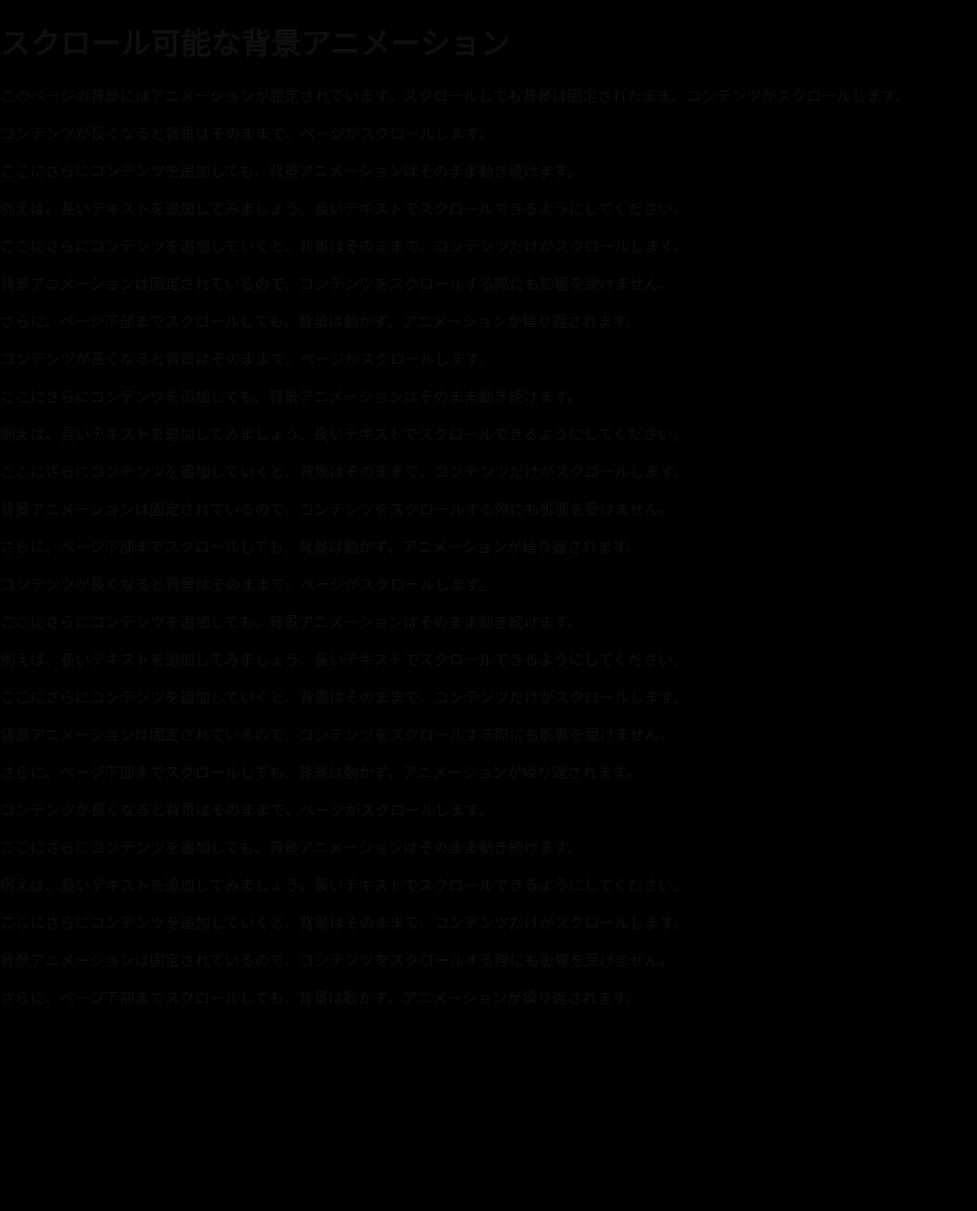
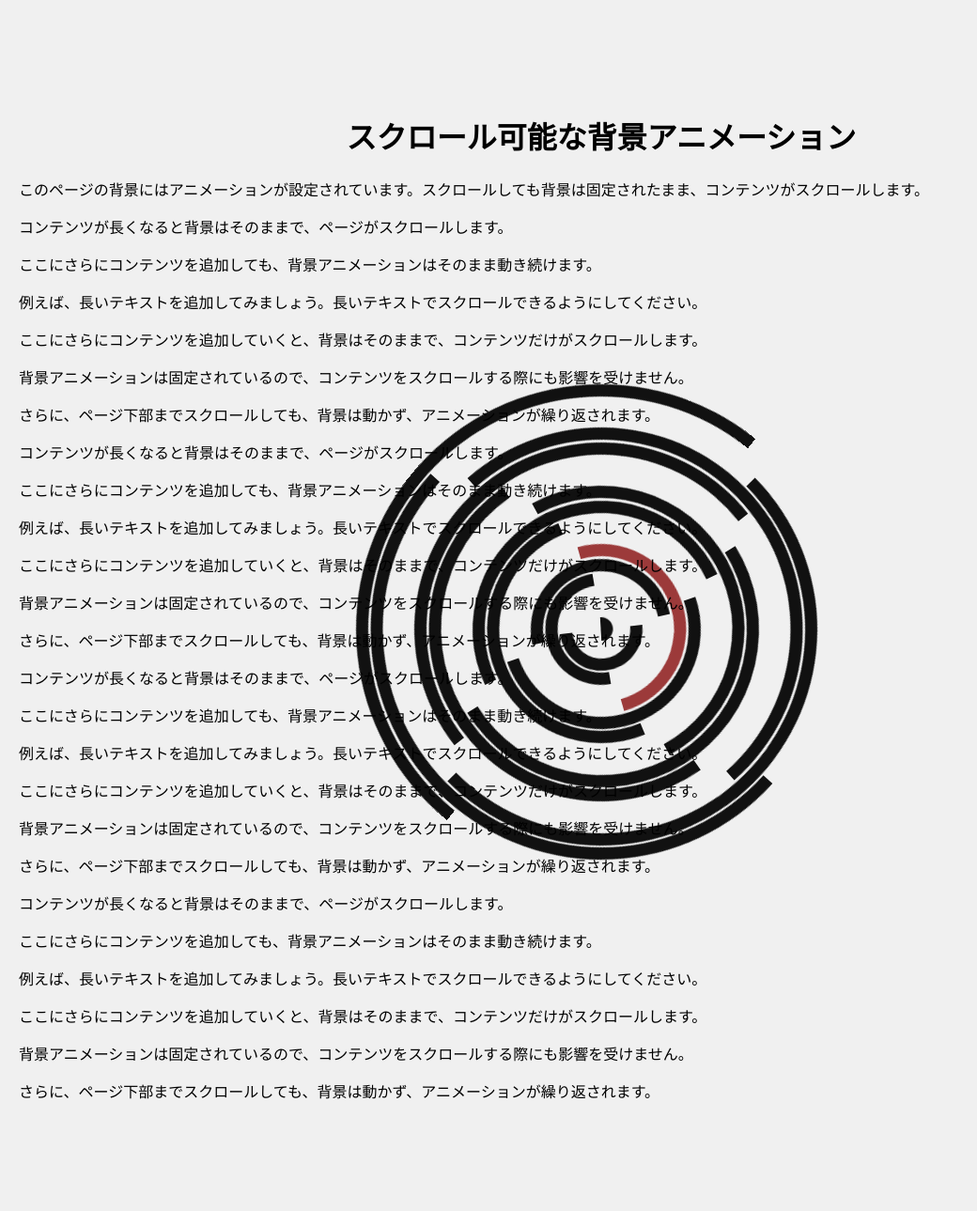
Before and after one commit to Yasu521/Yasu521.github.io, a PHP site: page /content/project/project-en.html in a window 1280 px wide. Shown: the whole page at 94% size, without its empty margins (0-1040 px from the left). Before the commit the page ends 1069 px from the top, so only its background shows below. Run offline with PHP 8.4, Linux system fonts and the light colour scheme.

Commit message:
Update styles.css

```diff
--- a/content/project/styles.css
+++ b/content/project/styles.css
@@ -1,191 +1,342 @@
-body, html {
+body {
     margin: 0;
-  padding: 0;
-  height: 100%;
-  overflow: hidden;
-  background: black;
-  color: rgb(14, 14, 14);
+    height: 100%;  /* 全体の高さを100%に設定 */
+    overflow: hidden;  /* 横スクロールを無効にする */
+    background-color: #f0f0f0;  /* 背景色 */
   }
 
-#audioControlButton {
-  position: fixed;
-  background-color: #ffffff;
-  top: 13px;
-  right: 60px;
-  width: 30px;
-  border-radius: 50%;
-  cursor: pointer;
-  height: 30px;
-  cursor: pointer;
-  z-index: 100;
+  /* 背景アニメーションを固定 */
+  .holder {
+    width: 500px;
+    height: 250px;
+    position: fixed; /* 背景を固定 */
+    top: 50%;
+    left: 50%;
+    transform: translate(-50%, -50%);
+    z-index: -1; /* 背景として配置 */
+    pointer-events: none; /* 背景のアニメーションが操作を妨げないように */
   }
 
-#audioControlButton img {
-  width: 100%;
-  height: 100%;
-  object-fit: contain;
+  /* 円のスタイル */
+  .holder .circle {
+    border-radius: 100% 100% 0 0;
+    position: absolute;
+    bottom: 0;
+    left: 50%;
+    transform: translateX(-50%);
+    transform-origin: bottom center;
   }
 
-audio {
-  display: none;
+  .holder .circle:nth-child(1) {
+    width: 25px;
+    height: 12.5px;
+    background: #111111;
+    border-bottom: none;
+    border-radius: 25px 25px 0 0;
+    z-index: 16;
+    animation: circle-1 10s infinite ease-in-out;
   }
 
-.language-menu {
-  position: absolute;
-  top: 10px;
-  right: 10px;
-  display: inline-block;
-  background: rgba(107, 0, 0, 0.8);
-  border-radius: 50%;
-  color: rgb(249, 249, 249);
-  z-index: 500;
-  align-items: center;
-  justify-content: center;
-}
-.language-toggle {
-  display: flex;
-  align-items: center;
-  justify-content: center;
-  background-image: url('./flag/language.webp');
-  width: 35px;
-  height: 35px;
-  border-radius: 50%;
-  background-size: cover;
-  background-position: center;
-  overflow: hidden;
-  z-index: 500;
-}
-.language-list {
-  display: none;
-  position: absolute;
-  top: 100%;
-  right: 0;
-  border-radius: 50%;
-  background: rgba(0, 0, 0, 0.8);
-  border-radius: 5px;
-  overflow: hidden;
-  z-index: 500;
-}
-.language-option {
-  background: none;
-  border: none;
-  color: #ffffff;
-  padding: 1px 1px;
-  width: 100%;
-  text-align: center;
-  font-size: 14px;
-  cursor: pointer;
-  transition: background 0.3s;
-}
-.language-option:hover {
-  background: rgba(255, 255, 255, 0.2);
+  .holder .circle:nth-child(2) {
+    width: 62px;
+    height: 31px;
+    border: 13px solid #111111;
+    border-bottom: none;
+    border-radius: 62px 62px 0 0;
+    z-index: 15;
+    animation: circle-2 10s infinite ease-in-out;
   }
 
-.language-menu:hover .language-list {
-  display: block;
+  .holder .circle:nth-child(3) {
+    width: 93px;
+    height: 46.5px;
+    border: 13px solid #111111;
+    border-bottom: none;
+    border-radius: 93px 93px 0 0;
+    z-index: 14;
+    animation: circle-3 10s infinite ease-in-out;
+  }
+  .holder .circle:nth-child(4) {
+    width: 124px;
+    height: 62px;
+    border: 13px solid #111111;
+    border-bottom: none;
+    border-radius: 124px 124px 0 0;
+    z-index: 13;
+    animation: circle-4 10s infinite ease-in-out;
   }
 
-.blur-overlay {
-  position: fixed;
-  top: 0;
-  left: 0;
-  width: 100%;
-  height: 100%;
-  pointer-events: none;
-  background: radial-gradient(circle, rgba(255, 255, 255, 0) 0%, rgba(0, 0, 0, 0.7) 50%, rgb(0, 0, 0) 100%);
-  backdrop-filter: blur(0.5px);
-  z-index: 10;
-  }
-#loading-screen {
-  position: fixed;
-  top: 0;
-  left: 0;
-  width: 100%;
-  height: 100%;
-  background: black;
-  display: flex;
-  flex-direction: column;
-  justify-content: center;
-  align-items: center;
-  font-family: Arial, sans-serif;
-  z-index: 1000;
+  .holder .circle:nth-child(5) {
+    width: 155px;
+    height: 77.5px;
+    border: 13px solid #9c3a3a;
+    border-bottom: none;
+    border-radius: 155px 155px 0 0;
+    z-index: 12;
+    animation: circle-5 10s infinite ease-in-out;
   }
 
-#progress-bar-container {
-  width: 70%;
-  background: white;
-  padding: 10px;
-  border-radius: 10px;
-  text-align: center;
-  z-index: 1000;
+  .holder .circle:nth-child(6) {
+    width: 186px;
+    height: 93px;
+    border: 13px solid #111111;
+    border-bottom: none;
+    border-radius: 186px 186px 0 0;
+    z-index: 11;
+    animation: circle-6 10s infinite ease-in-out;
   }
 
-#progress-bar {
-  width: 100%;
-  height: 20px;
-  background: linear-gradient(90deg, #f0e68c, #ff6347, #ffa07a);
-  border-radius: 10px;
-  overflow: hidden;
-  position: relative;
+  .holder .circle:nth-child(7) {
+    width: 217px;
+    height: 108.5px;
+    border: 13px solid #111111;
+    border-bottom: none;
+    border-radius: 217px 217px 0 0;
+    z-index: 10;
+    animation: circle-7 10s infinite ease-in-out;
   }
 
-#progress-bar-fill {
-  width: 0;
-  height: 100%;
-  background: linear-gradient(90deg, #ff7f50, #f0e68c);
-  border-radius: 10px;
-  transition: width 0.3s ease;
+  .holder .circle:nth-child(8) {
+    width: 248px;
+    height: 124px;
+    border: 13px solid #111111;
+    border-bottom: none;
+    border-radius: 248px 248px 0 0;
+    z-index: 9;
+    animation: circle-8 10s infinite ease-in-out;
   }
 
-#loading-text {
-  font-size: 20px;
-  margin: 10px 0;
-  color: rgb(255, 255, 255);
+  .holder .circle:nth-child(9) {
+    width: 279px;
+    height: 139.5px;
+    border: 13px solid #111111;
+    border-bottom: none;
+    border-radius: 279px 279px 0 0;
+    z-index: 8;
+    animation: circle-9 10s infinite ease-in-out;
   }
 
-#remaining-time {
-  font-size: 14px;
-  color: rgb(255, 255, 255);
+  .holder .circle:nth-child(10) {
+    width: 310px;
+    height: 155px;
+    border: 13px solid #111111;
+    border-bottom: none;
+    border-radius: 310px 310px 0 0;
+    z-index: 7;
+    animation: circle-10 10s infinite ease-in-out;
   }
 
-#main-content {
-  display: none;
-  height: 100%;
-  width: 100%;
+  .holder .circle:nth-child(11) {
+    width: 341px;
+    height: 170.5px;
+    border: 13px solid #111111;
+    border-bottom: none;
+    border-radius: 341px 341px 0 0;
+    z-index: 6;
+    animation: circle-11 10s infinite ease-in-out;
   }
 
-.menu-button {
-  position: absolute;
-  display: inline-block;
-  text-decoration: none;
-  color: white;
-  padding: 15px 30px;
-  border-radius: 10px;
-  font-size: 18px;
-  font-weight: bold;
-  background: rgba(0, 0, 0, 0.7,0);
-  transition: all 0.3s ease;
-  overflow: hidden;
-  text-align: center;
-  z-index: 100;
+  .holder .circle:nth-child(12) {
+    width: 372px;
+    height: 186px;
+    border: 13px solid #111111;
+    border-bottom: none;
+    border-radius: 372px 372px 0 0;
+    z-index: 5;
+    animation: circle-12 10s infinite ease-in-out;
   }
 
-.menu-button:hover {
-  color: white;
-  background: rgba(0, 0, 0, 0.5);
+  .holder .circle:nth-child(13) {
+    width: 403px;
+    height: 201.5px;
+    border: 13px solid #111111;
+    border-bottom: none;
+    border-radius: 403px 403px 0 0;
+    z-index: 4;
+    animation: circle-13 10s infinite ease-in-out;
   }
 
-.menu-button::after {
-  content: '';
-  position: absolute;
-  left: 0;
-  bottom: 0;
-  width: 0;
-  height: 3px;
-  background: white;
-  transition: width 0.3s ease;
+  .holder .circle:nth-child(14) {
+    width: 434px;
+    height: 217px;
+    border: 13px solid #111111;
+    border-bottom: none;
+    border-radius: 434px 434px 0 0;
+    z-index: 3;
+    animation: circle-14 10s infinite ease-in-out;
   }
 
-.menu-button:hover::after {
-  width: 100%;
+  .holder .circle:nth-child(15) {
+    width: 465px;
+    height: 232.5px;
+    border: 13px solid #111111;
+    border-bottom: none;
+    border-radius: 465px 465px 0 0;
+    z-index: 2;
+    animation: circle-15 10s infinite ease-in-out;
   }
+
+  .holder .circle:nth-child(16) {
+    width: 496px;
+    height: 248px;
+    border: 13px solid #111111;
+    border-bottom: none;
+    border-radius: 496px 496px 0 0;
+    z-index: 1;
+    animation: circle-16 10s infinite ease-in-out;
+  }
+
+  @keyframes circle-1 {
+    0% {
+      transform: translateX(-50%) rotate(0deg);
+    }
+    100% {
+      transform: translateX(-50%) rotate(-360deg);
+    }
+  }
+
+  @keyframes circle-2 {
+    0% {
+      transform: translateX(-50%) rotate(0deg);
+    }
+    100% {
+      transform: translateX(-50%) rotate(-720deg);
+    }
+  }
+
+  @keyframes circle-3 {
+    0% {
+      transform: translateX(-50%) rotate(0deg);
+    }
+    100% {
+      transform: translateX(-50%) rotate(-1080deg);
+    }
+  }
+  @keyframes circle-4 {
+    0% {
+      transform: translateX(-50%) rotate(0deg);
+    }
+    100% {
+      transform: translateX(-50%) rotate(-1440deg);
+    }
+  }
+
+  @keyframes circle-5 {
+    0% {
+      transform: translateX(-50%) rotate(0deg);
+    }
+    100% {
+      transform: translateX(-50%) rotate(-1800deg);
+    }
+  }
+
+  @keyframes circle-6 {
+    0% {
+      transform: translateX(-50%) rotate(0deg);
+    }
+    100% {
+      transform: translateX(-50%) rotate(-2160deg);
+    }
+  }
+
+  @keyframes circle-7 {
+    0% {
+      transform: translateX(-50%) rotate(0deg);
+    }
+    100% {
+      transform: translateX(-50%) rotate(-2520deg);
+    }
+  }
+
+  @keyframes circle-8 {
+    0% {
+      transform: translateX(-50%) rotate(0deg);
+    }
+    100% {
+      transform: translateX(-50%) rotate(-2880deg);
+    }
+  }
+
+  @keyframes circle-9 {
+    0% {
+      transform: translateX(-50%) rotate(0deg);
+    }
+    100% {
+      transform: translateX(-50%) rotate(-3240deg);
+    }
+  }
+
+  @keyframes circle-10 {
+    0% {
+      transform: translateX(-50%) rotate(0deg);
+    }
+    100% {
+      transform: translateX(-50%) rotate(-3600deg);
+    }
+  }
+
+  @keyframes circle-11 {
+    0% {
+      transform: translateX(-50%) rotate(0deg);
+    }
+    100% {
+      transform: translateX(-50%) rotate(-3960deg);
+    }
+  }
+
+  @keyframes circle-12 {
+    0% {
+      transform: translateX(-50%) rotate(0deg);
+    }
+    100% {
+      transform: translateX(-50%) rotate(-4320deg);
+    }
+  }
+
+  @keyframes circle-13 {
+    0% {
+      transform: translateX(-50%) rotate(0deg);
+    }
+    100% {
+      transform: translateX(-50%) rotate(-4680deg);
+    }
+  }
+
+  @keyframes circle-14 {
+    0% {
+      transform: translateX(-50%) rotate(0deg);
+    }
+    100% {
+      transform: translateX(-50%) rotate(-5040deg);
+    }
+  }
+
+  @keyframes circle-15 {
+    0% {
+      transform: translateX(-50%) rotate(0deg);
+    }
+    100% {
+      transform: translateX(-50%) rotate(-5400deg);
+    }
+  }
+
+  @keyframes circle-16 {
+    0% {
+      transform: translateX(-50%) rotate(0deg);
+    }
+    100% {
+      transform: translateX(-50%) rotate(-5760deg);
+    }
+  }
+/* スクロール可能なコンテンツ */
+.main-content {
+    height: 100vh;  /* ビューポートの高さに合わせて */
+    overflow-y: auto;  /* 縦スクロール可能 */
+    padding: 100px 20px; /* コンテンツの余白 */
+    position: relative;
+    z-index: 1;  /* メインコンテンツを背景より前面に表示 */
+  }
+
+  h1 {
+    text-align: center;
+  }
```
Lines whose indentation alone changed are shown as unchanged.
